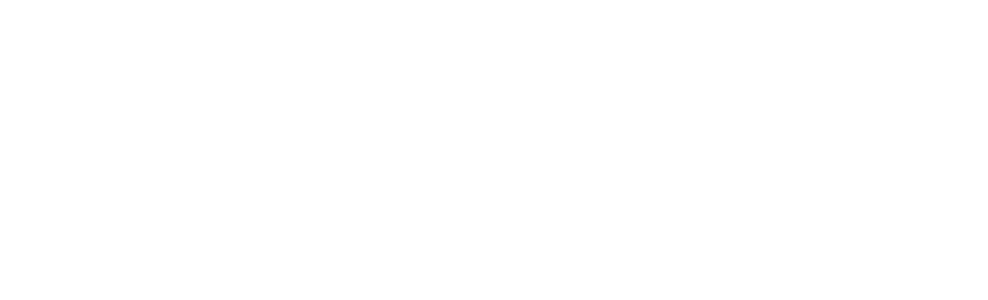
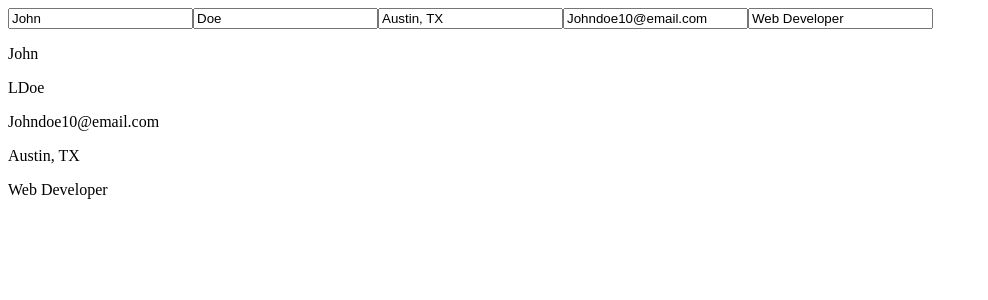
Before and after one commit to Dillonpw/cv-template, a React (Vite) app: page / in a window 1280 px wide. Shown: the top 300 px of the page, without its empty margins (0-988 px from the left). Built offline with nearby package versions, Linux system fonts and the light colour scheme.

Commit message:
base personal info form added, no styles

```diff
--- a/src/App.jsx
+++ b/src/App.jsx
@@ -1,9 +1,10 @@
-
+import Info from "./form/infoform"
+import Content from "./content"
 function App() {
 
   return (
     <>
-
+ <Content />
     </>
   )
 }
--- /dev/null
+++ b/src/content.jsx
@@ -0,0 +1,73 @@
+import { useState } from 'react';
+import InfoForm from './form/infoform';
+
+export default function Content() {
+    const [personalInfo, setPersonalInfo] = useState({
+        firstName: 'John',
+        lastName: 'Doe',
+        email: 'Johndoe10@email.com',
+        location: 'Austin, TX',
+        jobTitle: 'Web Developer',
+    });
+
+    /*const [experience, setExperience] = useState({
+        position: 'Teacher',
+        company: 'Code Academy',
+        startDate: 'July 2020',
+        endDate: 'Current',
+        jobDesc: 'Taught students programming language fundamentals',
+        index: uuidv4(),
+    });
+
+    const [education, setEducation] = useState({
+        degree: 'B.S. in Computer Science',
+        schoolName: 'Harvard University',
+        startDate: 'sept 2016',
+        endDate: 'June 2020',
+        index: uuidv4(),
+    });*/
+
+    function onPersonalChange(e) {
+        setPersonalInfo({
+            ...personalInfo,
+            [e.target.name]: e.target.value,
+        });
+    }
+    /* function onExperienceChange(e) {
+        setExperience({
+            ...experience,
+            [e.target.name]: e.target.value,
+        });
+    }
+
+    function onEducationChange(e) {
+        setEducation({
+            ...education,
+            [e.target.name]: e.target.value,
+        });
+    }*/
+
+    return (
+        <>
+            <div className="cvTemplate">
+                <div className="personalSection">
+                    <InfoForm
+                        personalInfo={personalInfo}
+                        addFirstName={onPersonalChange}
+                        addLastName={onPersonalChange}
+                        addLocation={onPersonalChange}
+                        addEmail={onPersonalChange}
+                        addJobtitle={onPersonalChange}
+                    ></InfoForm>
+                    <div className="personalInfoDisplay">
+                        <p>{personalInfo.firstName}</p>
+                        <p>L{personalInfo.lastName}</p>
+                        <p>{personalInfo.email}</p>
+                        <p>{personalInfo.location}</p>
+                        <p>{personalInfo.jobTitle}</p>
+                    </div>
+                </div>
+            </div>
+        </>
+    );
+}
--- /dev/null
+++ b/src/form/infoform.jsx
@@ -0,0 +1,50 @@
+export default function InfoForm({
+    personalInfo,
+    addFirstName,
+    addLastName,
+    addLocation,
+    addEmail,
+    addJobtitle,
+}) {
+    return (
+        <>
+            <div>
+                <input
+                    name='firstName'
+                    type='text'
+                    placeholder='First Name'
+                    value={personalInfo.firstName}
+                    onChange={addFirstName}
+                />
+                <input
+                    name='lastName'
+                    type='text'
+                    placeholder='Last Name'
+                    value={personalInfo.lastName}
+                    onChange={addLastName}
+                />
+                <input
+                    name='location'
+                    type='text'
+                    placeholder='Location'
+                    value={personalInfo.location}
+                    onChange={addLocation}
+                />
+                <input
+                    name='email'
+                    type='text'
+                    placeholder='Email'
+                    value={personalInfo.email}
+                    onChange={addEmail}
+                />
+                <input
+                    name='jobTitle'
+                    type='text'
+                    placeholder='Current title'
+                    value={personalInfo.jobTitle}
+                    onChange={addJobtitle}
+                />
+            </div>
+        </>
+    );
+}
```
Also changed, not shown: src/footer.jsx (added), src/form/edform.jsx (added), src/form/workform.jsx (added).
